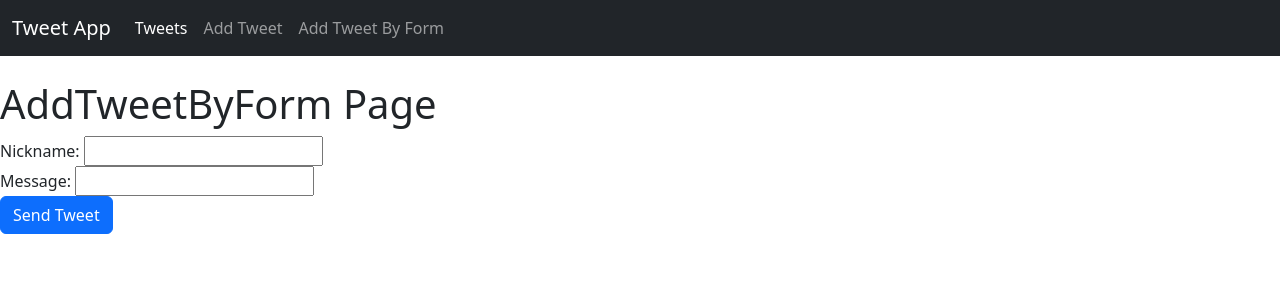
After one commit to tanersuzen/Django-Tweet, a Django app: page /tweetapp/addtweetbyform in a window 1280 px wide. The commit adds this page. Shown: the top 300 px of the page. Run offline with Django 5.2, Linux system fonts and the light colour scheme.

Commit message:
commit from Django forms

```diff
--- a/djangotweet/templates/base.html
+++ b/djangotweet/templates/base.html
@@ -23,6 +23,9 @@
               <li class="nav-item">
                 <a class="nav-link" href="{% url 'tweetapp:addtweet' %}">Add Tweet</a>
               </li>
+              <li class="nav-item">
+                <a class="nav-link" href="{% url 'tweetapp:addtweetbyform' %}">Add Tweet By Form</a>
+              </li>
             </ul>
           </div>
         </div>
--- /dev/null
+++ b/djangotweet/tweetapp/forms.py
@@ -0,0 +1,5 @@
+from django import forms
+
+class AddTweetForm(forms.Form):
+    nickname_input = forms.CharField(label="Nickname",max_length=40)
+    message_input = forms.CharField(label="Message",max_length=150)
--- /dev/null
+++ b/djangotweet/tweetapp/templates/tweetapp/addtweetbyform.html
@@ -0,0 +1,13 @@
+{% extends "base.html" %}
+
+{% block content %}
+
+<h1>AddTweetByForm Page</h1>
+
+<form action="" method="POST">
+     {% csrf_token %}
+    {{form}}
+    <button type="submit" class="btn btn-primary">Send Tweet</button>
+  </form>
+
+{% endblock %}
--- a/djangotweet/tweetapp/urls.py
+++ b/djangotweet/tweetapp/urls.py
@@ -6,4 +6,5 @@ app_name = 'tweetapp'
 urlpatterns = [
     path('list', views.listtweet, name="listtweet"), #tanersuzen.com/tweetapp/list
     path('add', views.addtweet, name="addtweet"), #tanersuzen.com/tweetapp/add
+    path('addtweetbyform',views.addtweetbyform, name="addtweetbyform") #tanersuzen.com/tweetapp/addtweetbyform
 ]
--- a/djangotweet/tweetapp/views.py
+++ b/djangotweet/tweetapp/views.py
@@ -1,6 +1,7 @@
 from django.shortcuts import render, redirect
 from . import models
 from django.urls import reverse
+from tweetapp.forms import AddTweetForm
 
 def listtweet(request):
     all_tweets = models.Tweet.objects.all()
@@ -17,3 +18,10 @@ def addtweet(request):
         return redirect(reverse('tweetapp:listtweet'))
     else:
         return render(request, 'tweetapp/addtweet.html')
+
+def addtweetbyform(request):
+    if request.method =='POST':
+        return redirect(reverse('tweetapp:listtweet'))
+    else:
+        form = AddTweetForm()
+        return render(request,'tweetapp/addtweetbyform.html', context={"form":form})
```
